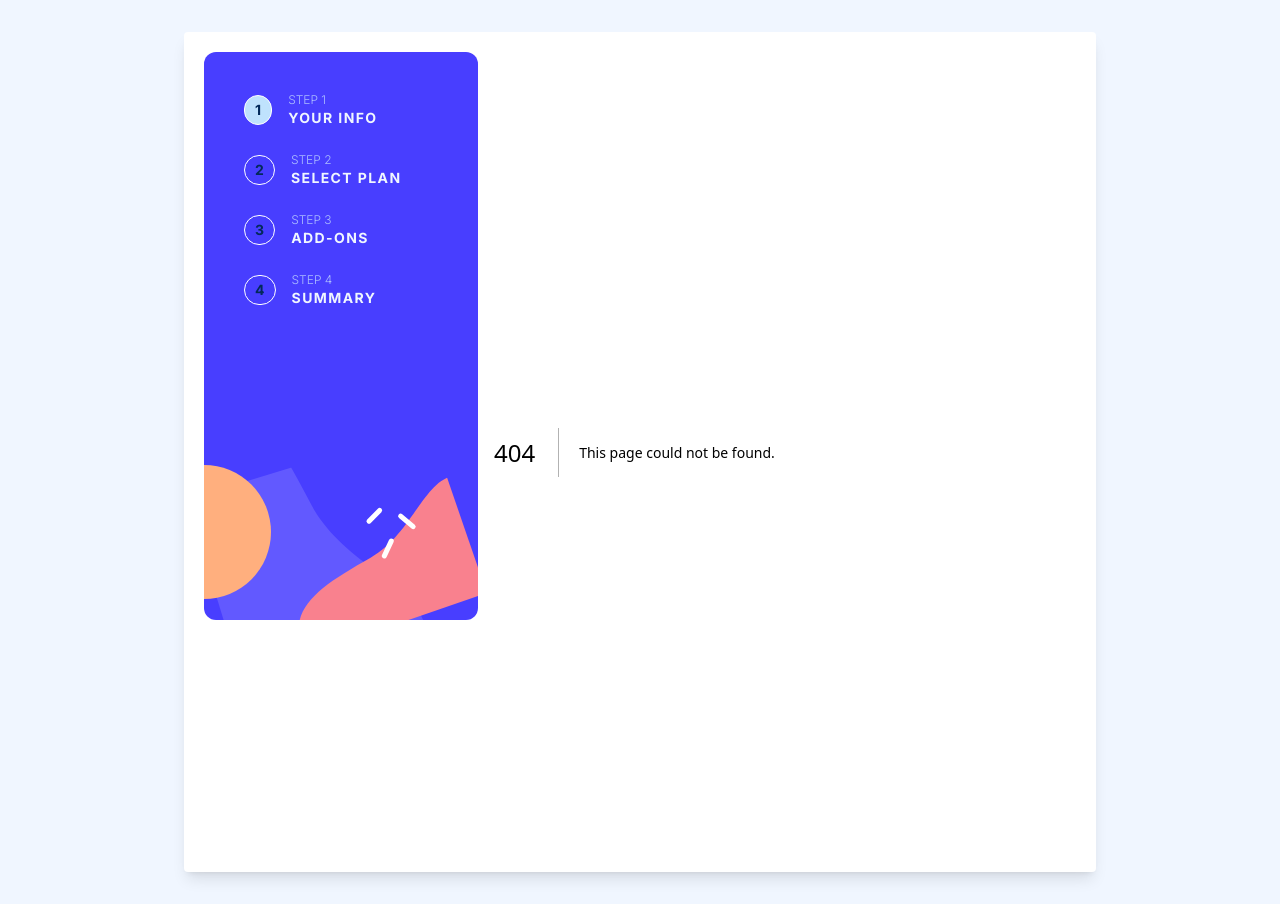
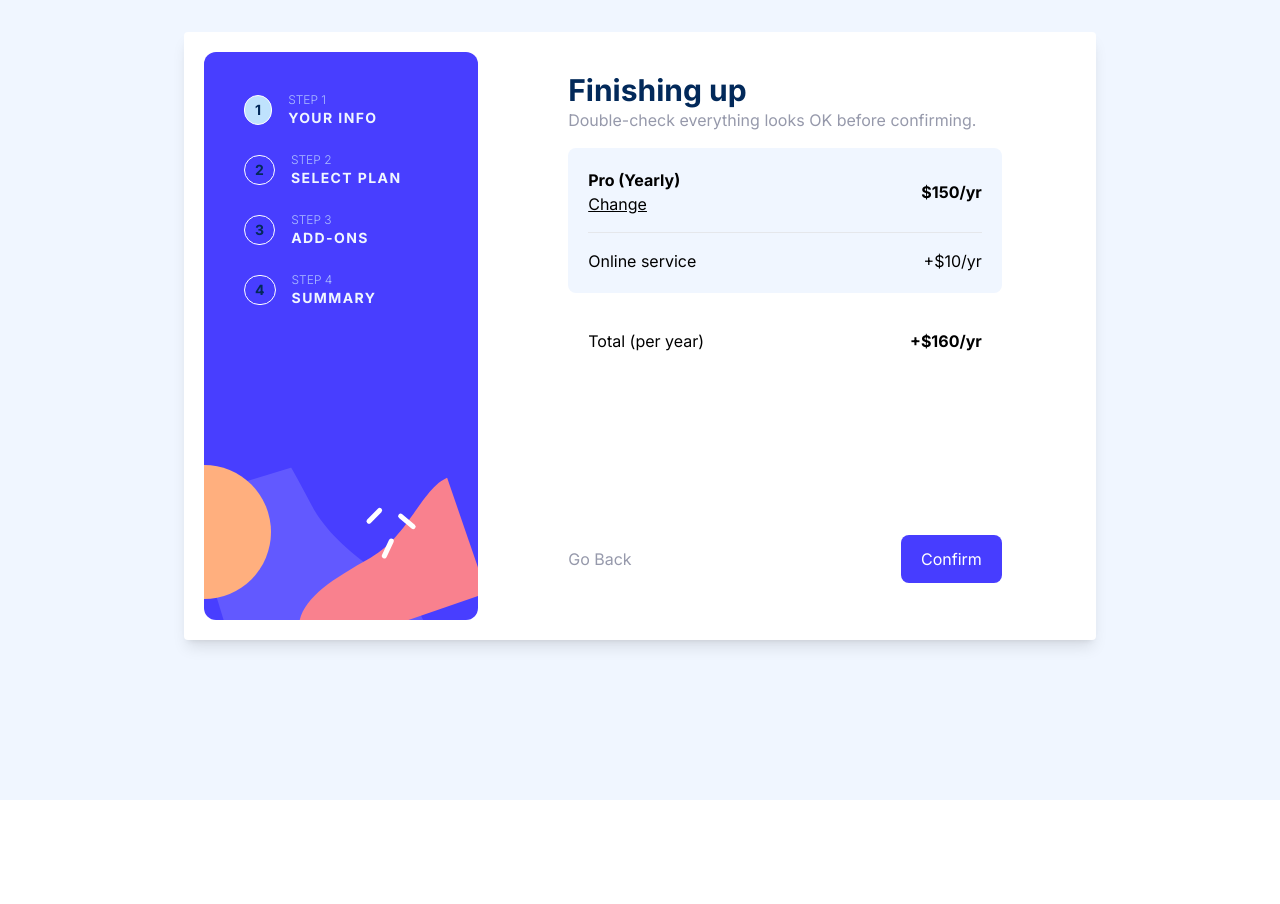
Before and after one commit to chiomaubaezuonu/multi-forms-project, a Next.js app: page /summary in a window 1280 px wide. Before the commit this address had no page. After the commit the page ends 800 px from the top, so only its background shows below. Built offline with nearby package versions, Linux system fonts and the light colour scheme.

Commit message:
Added subscriber's options

```diff
--- a/app/add-ons/page.tsx
+++ b/app/add-ons/page.tsx
@@ -36,9 +36,6 @@ const Add_ons = () => {
                         <p className="ml-auto text-[#473DFF]"> $2/mo</p>
                     </label>
                 </div>
-
-
-
                 <div className="hidden md:flex justify-between mt-[146px]">
                     <button className="text-[#9699AB] text-base duration-200 hover:text-[#02295A]"><Link href="/plan">Go Back</Link></button>
                     <button className="bg-[#02295A] py-3 px-5 rounded-lg text-white ml-auto duration-[.15s] cursor-pointer">
--- /dev/null
+++ b/app/summary/page.tsx
@@ -0,0 +1,48 @@
+import Link from 'next/link'
+import React from 'react'
+
+const Summary = () => {
+    return (
+        <div className="rounded-lg shadow-lg md:shadow-none z-10 flex-1 p-5 bg-white ">
+            <div className="flex flex-col md:shadow-none gap-4 mx-auto h-full md:w-4/5">
+                <div>
+                    <h1 className="font-bold text-3xl text-[#02295A]">Finishing up</h1>
+                    <p className="text-[#9699AB] text-base">Double-check everything looks OK before confirming.</p>
+                </div>
+                <div className='bg-[#f0f6ff] grid gap-4 rounded-lg p-5'>
+                    <div className='flex justify-between items-center'>
+                        <div>
+                            <p className='text-primary-100  font-bold'>Pro (Yearly)</p>
+                            <button className='text-accent-100 underline hover:text-primary-200'>Change</button>
+                        </div>
+                        <p className='font-bold text-primary-100'>$150/yr</p>
+                    </div>
+                    <div className='grid pt-4 border-t border-accent-200 gap-2'>
+                        <div className='flex justify-between items-center'>
+                            <p className='text-accent-100'>Online service</p>
+                            <p className='text-primary-100'>+$10/yr</p>
+                        </div>
+                    </div>
+                </div>
+
+                <div className='p-5 flex justify-between items-center'>
+                    <p className='text-accent-100'>Total (per year)</p>
+                    <p className='font-bold'>+$160/yr</p>
+                </div>
+
+
+
+
+
+                <div className="hidden md:flex justify-between mt-[146px]">
+                    <button className="text-[#9699AB] text-base duration-200 hover:text-[#02295A]"><Link href="/plan">Go Back</Link></button>
+                    <button className="bg-[#473dff] py-3 px-5 rounded-lg text-white ml-auto duration-[.15s] cursor-pointer">
+                        <Link href="/summary">Confirm</Link>
+                    </button>
+                </div>
+            </div>
+        </div>
+    )
+}
+
+export default Summary
```
